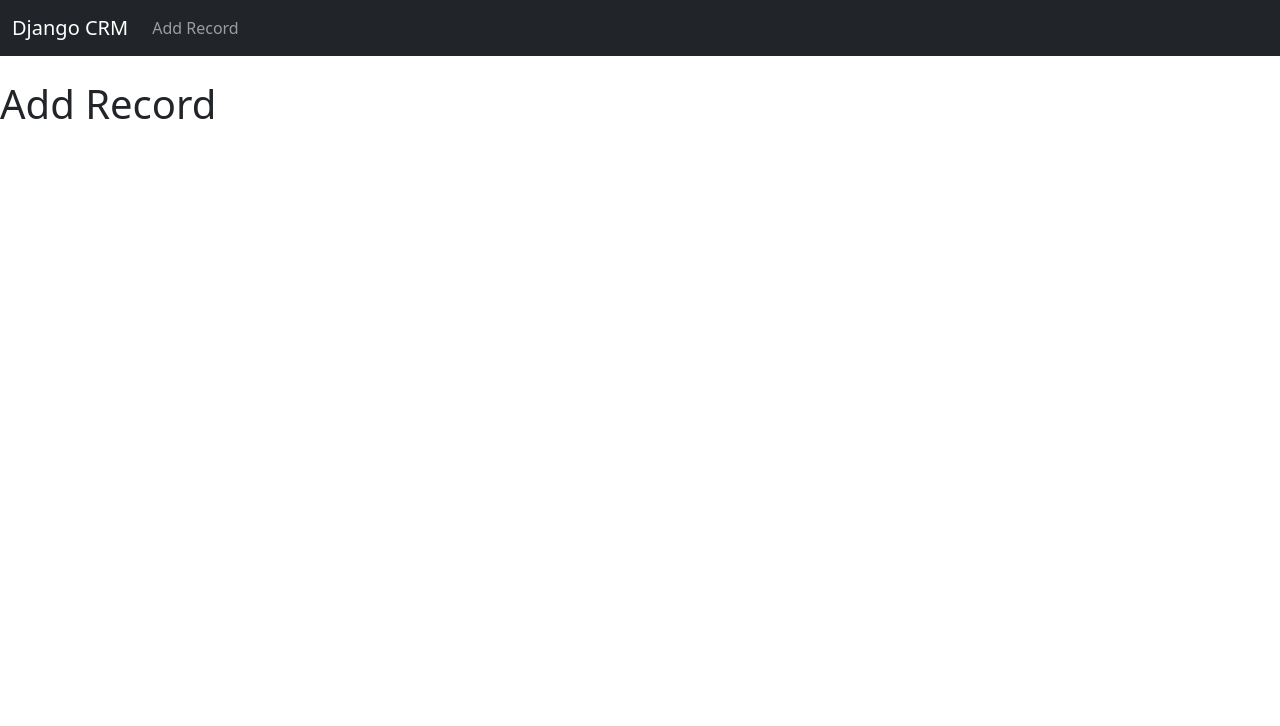
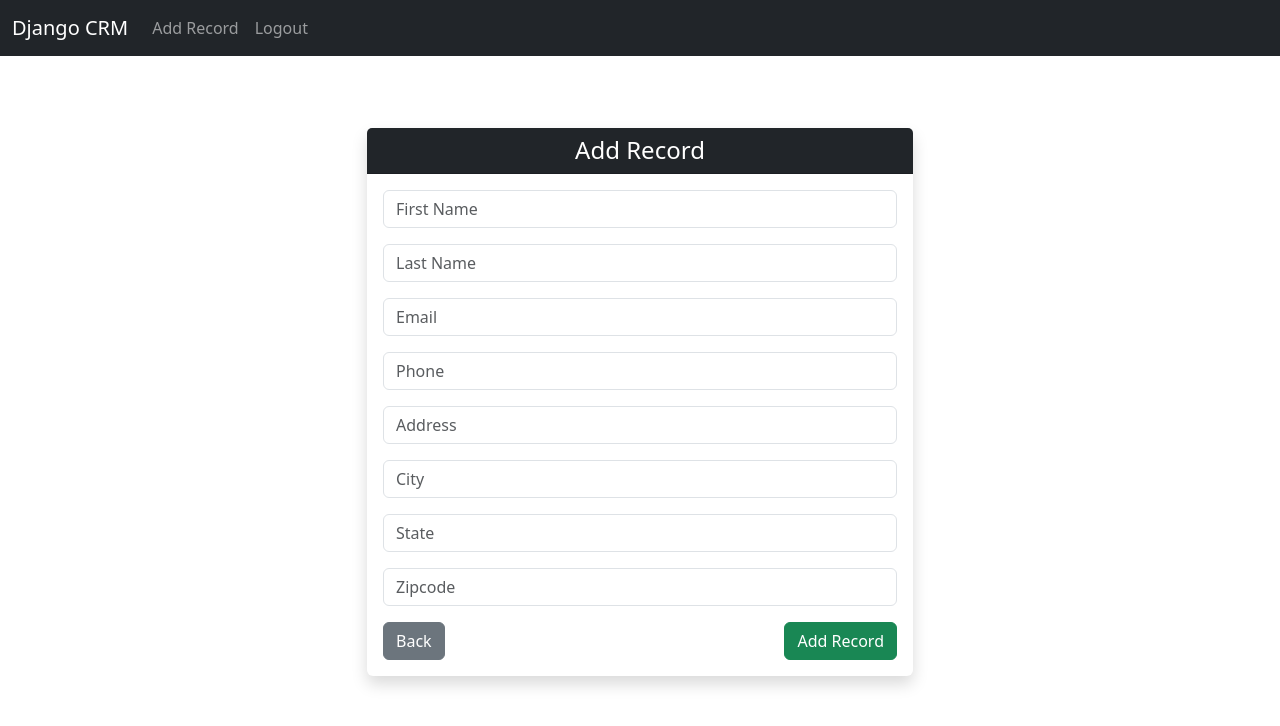
Before and after one commit to Elhadrami24119/Django-CRM, a Django app: page /add_record/ in a window 1280 px wide. Shown: the top 726 px of the page. Run offline with Django 5.2, Linux system fonts and the light colour scheme; the visitor is signed in with stand-in values (Sample User, id 1).

Commit message:
Final Project

```diff
--- a/website/forms.py
+++ b/website/forms.py
@@ -1,6 +1,7 @@
 from django.contrib.auth.forms import UserCreationForm
 from django.contrib.auth.models import User
 from django import forms
+from .models import Record
 
 
 class SignUpForm(UserCreationForm):
@@ -79,3 +80,22 @@ class SignUpForm(UserCreationForm):
             "Enter the same password as before, for verification."
             "</small></span>"
         )
+
+
+
+# Create Add Record From
+class AddRecordForm(forms.ModelForm):
+    # created_at = forms.DateTimeField(auto_now_add=True)
+    first_name = forms.CharField(required=True, widget=forms.widgets.TextInput(attrs={"placeholder":"First Name", "class":"form-control"}), label="")
+    last_name = forms.CharField(required=True, widget=forms.widgets.TextInput(attrs={"placeholder":"Last Name", "class":"form-control"}), label="")
+    email = forms.CharField(required=True, widget=forms.widgets.TextInput(attrs={"placeholder":"Email", "class":"form-control"}), label="")
+    phone = forms.CharField(required=True, widget=forms.widgets.TextInput(attrs={"placeholder":"Phone", "class":"form-control"}), label="")
+    address = forms.CharField(required=True, widget=forms.widgets.TextInput(attrs={"placeholder":"Address", "class":"form-control"}), label="")
+    city = forms.CharField(required=True, widget=forms.widgets.TextInput(attrs={"placeholder":"City", "class":"form-control"}), label="")
+    state = forms.CharField(required=True, widget=forms.widgets.TextInput(attrs={"placeholder":"State", "class":"form-control"}), label="")
+    zipcode = forms.CharField(required=True, widget=forms.widgets.TextInput(attrs={"placeholder":"Zipcode", "class":"form-control"}), label="")
+
+
+    class Meta:
+        model = Record
+        exclude = ("user",)
--- a/website/templates/add_record.html
+++ b/website/templates/add_record.html
@@ -2,6 +2,39 @@
 
 {% block content %}
 
-    <h1>Add Record</h1>
+<div class="container mt-5">
+    <div class="row justify-content-center">
+        <div class="col-md-6">
+
+            <div class="card shadow border-0">
+                <div class="card-header bg-dark text-white text-center">
+                    <h4 class="mb-0">Add Record</h4>
+                </div>
+
+                <div class="card-body">
+
+                    <form method="POST" action="{% url 'add_record' %}">
+                        {% csrf_token %}
+
+                        {{ form.as_p }}
+
+                        <div class="d-flex justify-content-between mt-3">
+                            <a href="{% url 'home' %}" class="btn btn-secondary">
+                                Back
+                            </a>
+
+                            <button type="submit" class="btn btn-success">
+                                Add Record
+                            </button>
+                        </div>
+
+                    </form>
+
+                </div>
+            </div>
+
+        </div>
+    </div>
+</div>
 
 {% endblock %}
--- a/website/templates/navbar.html
+++ b/website/templates/navbar.html
@@ -1,14 +1,18 @@
 <nav class="navbar navbar-expand-lg navbar-dark bg-dark">
   <div class="container-fluid">
-    <a class="navbar-brand" href="{% url "home" %}">Django CRM</a>
+    <a class="navbar-brand" href="{% url 'home' %}">Django CRM</a>
     <button class="navbar-toggler" type="button" data-bs-toggle="collapse" data-bs-target="#navbarSupportedContent" aria-controls="navbarSupportedContent" aria-expanded="false" aria-label="Toggle navigation">
       <span class="navbar-toggler-icon"></span>
     </button>
+
     <div class="collapse navbar-collapse" id="navbarSupportedContent">
       <ul class="navbar-nav me-auto mb-2 mb-lg-0">
         {% if user.is_authenticated %}
           <li class="nav-item">
             <a class="nav-link" href="{% url 'add_record' %}">Add Record</a>
+          </li>
+          <li class="nav-item">
+            <a class="nav-link" href="{% url 'logout' %}">Logout</a>
           </li>
         {% else %}
           <li class="nav-item">
@@ -17,7 +21,7 @@
           <li class="nav-item">
             <a class="nav-link" href="{% url 'home' %}">Login</a>
           </li>
-          {% endif %}
+        {% endif %}
       </ul>
     </div>
   </div>
--- a/website/urls.py
+++ b/website/urls.py
@@ -10,5 +10,6 @@ urlpatterns = [
     path('register/', views.register_user, name="register"),
     path('record/<int:pk>', views.customer_record, name="record"),
     path('delete_record/<int:pk>', views.delete_record, name="delete_record"),
-    path('add_record/', views.add_record, name="add_record "),
+    path('add_record/', views.add_record, name="add_record"),
+    path('update_record/<int:pk>', views.update_record, name="update_record"),
 ]
--- a/website/views.py
+++ b/website/views.py
@@ -1,7 +1,7 @@
 from django.shortcuts import render, redirect
 from django.contrib.auth import authenticate, login, logout
 from django.contrib import messages
-from .forms import SignUpForm
+from .forms import SignUpForm, AddRecordForm
 from .models import Record
 
 # Create your views here.
@@ -72,4 +72,28 @@ def delete_record(request, pk):
 
 
 def add_record(request):
-            return render(request, 'add_record.html')
+    form = AddRecordForm(request.POST or None)
+    if request.user.is_authenticated:
+        if request.method == "POST":
+            if form.is_valid():
+                add_record = form.save()
+                messages.success(request, "Record Added....")
+                return redirect('home')
+        return render(request, 'add_record.html', {'form':form})
+    else:
+        messages.success(request, "You Must Be Logged In....")
+        return redirect('home')
+
+
+def update_record(request, pk):
+    if request.user.is_authenticated:
+        current_record = Record.objects.get(id=pk)
+        form = AddRecordForm(request.POST or None, instance=current_record)
+        if form.is_valid():
+            form.save()
+            messages.success(request, "Record Has Been Updated!")
+            return redirect('home')
+        return render(request, 'update_record.html', {'form':form})
+    else:
+        messages.success(request, "You Must Be Logged In....")
+        return redirect('home')
```
Also changed, not shown: website/templates/home.html (+44 -10 lines), website/templates/record.html (+66 -20 lines), website/templates/update_record.html (added, +16 -0 lines).
